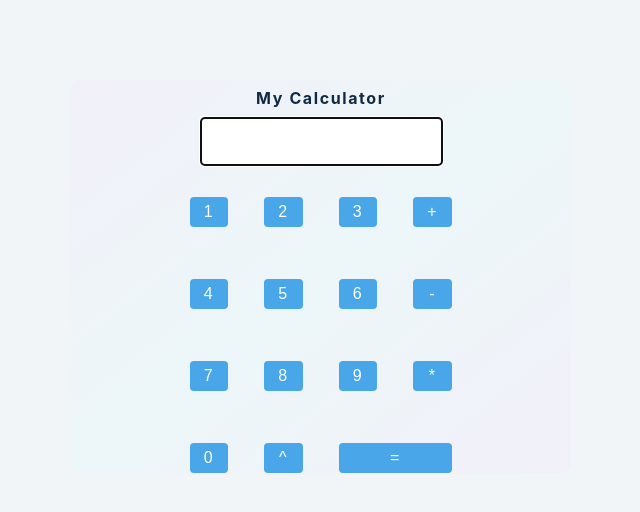
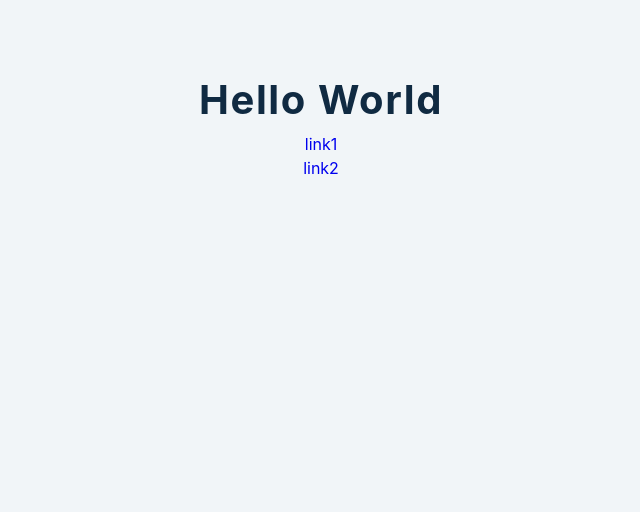
Before and after one commit to alivarastepour/react, a React (Create React App) app: page / in a window 1280 px wide. Shown: the top 512 px of the page, without its empty margins (319-959 px from the left). Built offline with nearby package versions, Linux system fonts and the light colour scheme.

Commit message:
react router basics

```diff
--- a/package.json
+++ b/package.json
@@ -13,7 +13,7 @@
     "node-sass": "^4.14.1",
     "react": "^16.13.1",
     "react-dom": "^16.13.1",
-    "react-router-dom": "^5.3.0",
+    "react-router-dom": "^6.0.0-beta.0",
     "react-scripts": "3.4.3",
     "typescript": "^4.4.4"
   },
--- a/src/App.js
+++ b/src/App.js
@@ -1,10 +1,25 @@
 import React from 'react'
-import Index from "./problems/calculator";
+import Setup from "./tutorial/11-react-router/tutorial";
+import App1 from "./tutorial/11-react-router/tutorial/link1";
+import App2 from "./tutorial/11-react-router/tutorial/link2";
+import {
+    BrowserRouter,
+    Routes,
+    Route
+} from "react-router-dom";
+
+
 function App() {
   return (
-    <div className='container'>
-      <Index/>
-    </div>
+      <div className='container'>
+          <BrowserRouter>
+              <Routes>
+                    <Route path='/' element={<Setup/>}/>
+                    <Route path='link1' element={<App1/>}/>
+                    <Route path='link2' element={<App2/>}/>
+              </Routes>
+          </BrowserRouter>
+      </div>
   )
 }
 
--- /dev/null
+++ b/src/tutorial/11-react-router/tutorial/index.js
@@ -0,0 +1,14 @@
+import React from "react";
+import {Link} from "react-router-dom";
+
+const x = {
+    display: 'block'
+}
+const Setup = () => {
+    return <>
+        <h2>hello world</h2>
+        <Link style={x} to='/link1'>link1</Link>
+        <Link style={x}  to='/link2'>link2</Link>
+    </>
+}
+export default Setup ;
--- /dev/null
+++ b/src/tutorial/11-react-router/tutorial/link1.js
@@ -0,0 +1,9 @@
+import React from "react";
+
+const App1 = () => {
+    return <>
+        <h3>hello world from LINK1</h3>
+    </>
+}
+
+export default App1;
--- /dev/null
+++ b/src/tutorial/11-react-router/tutorial/link2.js
@@ -0,0 +1,9 @@
+import React from "react";
+
+const App2 = () => {
+    return <>
+        <h3>hello world from LINK2</h3>
+    </>
+}
+
+export default App2;
```
Also changed, not shown: 1 other file (tests, documents, lock files or other folders).
